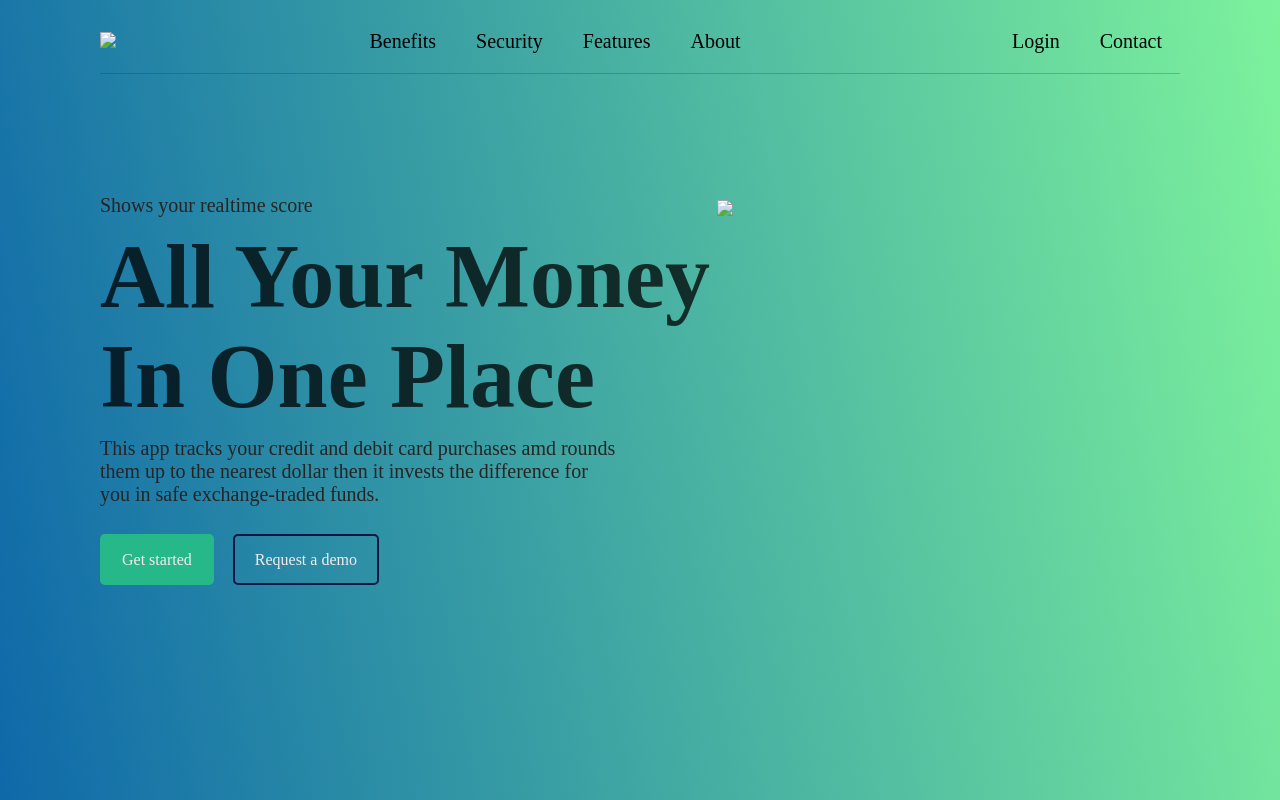
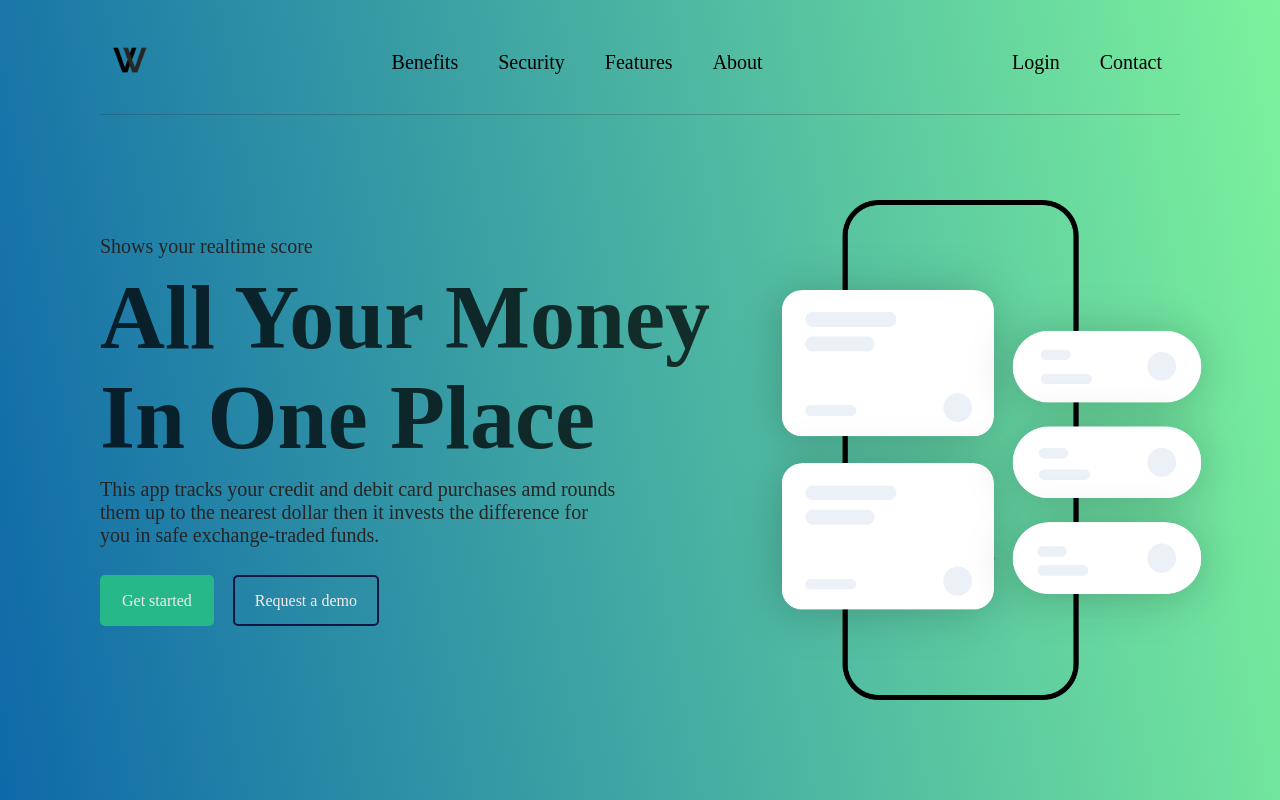
Before and after one commit to codewithapu/walletultra, a plain HTML site: page index.html in a window 1280 px wide. Drawn offline with Linux system fonts and the light colour scheme; the site is published under a folder, as on GitHub Pages, so addresses that start at the root find nothing.

Commit message:
Update index.html

```diff
--- a/index.html
+++ b/index.html
@@ -5,7 +5,7 @@
     <meta http-equiv="X-UA-Compatible" content="IE=edge">
     <meta name="viewport" content="width=device-width, initial-scale=1.0">
     <link rel="stylesheet" href="style/style.css">
-    <link rel="icon" href="/assets/logo.png">
+    <link rel="icon" href="assets/logo.png">
     <title>Wallet Ultra | Home</title>
 </head>
 <body>
@@ -14,7 +14,7 @@
             <div class="nav-bar">
                 <div class="nav-icons">
                     <div class="icon">
-                        <img class="wallet-logo" src="/assets/logo.png">
+                        <img class="wallet-logo" src="assets/logo.png">
                     </div>
                     <ul>
                         <li><a href="#">Benefits</a></li>
@@ -50,7 +50,7 @@
 
     </header>
     <div class="img">
-        <img height="500" src="/assets/ui.png">
+        <img height="500" src="assets/ui.png">
     </div>
 </body>
 </html>
```
